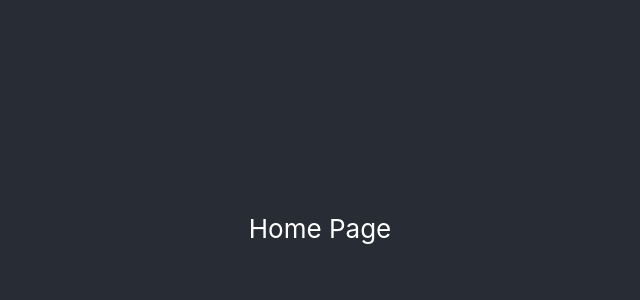
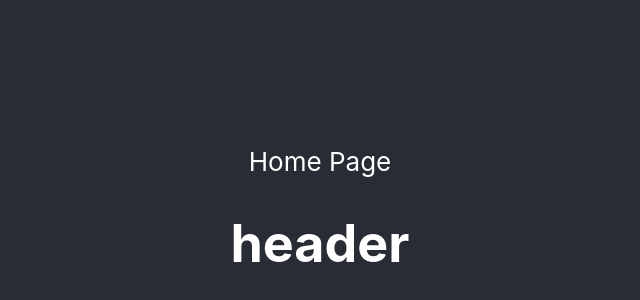
Before and after one commit to josedguti/low-rent-fe, a React (Create React App) app: page / in a window 1280 px wide. Shown: the part 172-472 px from the top of the page, without its empty margins (320-960 px from the left). Built offline with nearby package versions, Linux system fonts and the light colour scheme.

Commit message:
testing git push with header

```diff
--- a/src/App.js
+++ b/src/App.js
@@ -1,11 +1,13 @@
 import logo from './logo.svg';
 import './App.css';
+import Header from './components/Header/Header'
 
 function App() {
   return (
     <div className="App">
       <header className="App-header">
        Home Page
+       <Header />
       </header>
     </div>
   );
--- /dev/null
+++ b/src/components/Header/Header.js
@@ -0,0 +1,12 @@
+
+
+function Header(props){
+    return(
+    <>
+    <h1>header</h1>
+    </>
+    )
+
+}
+
+export default Header
```
Also changed, not shown: 1 other file (tests, documents, lock files or other folders).
